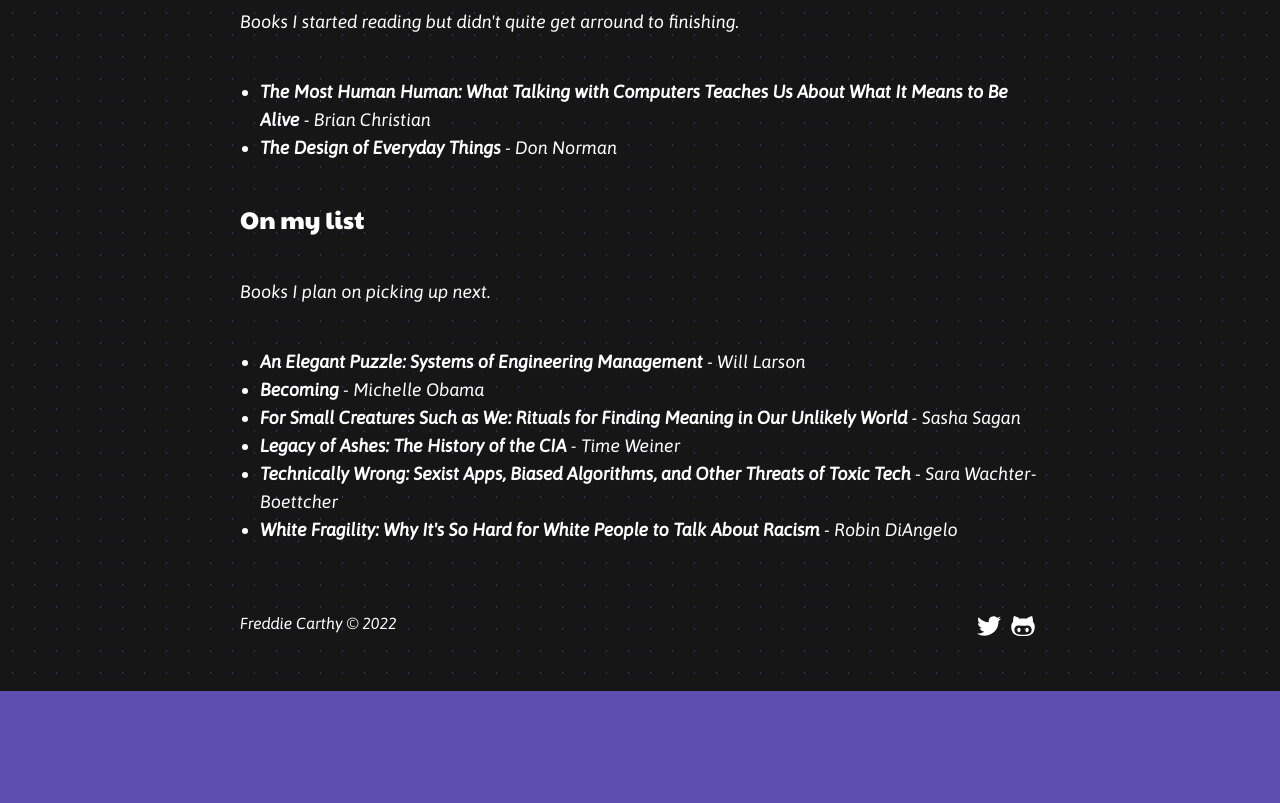
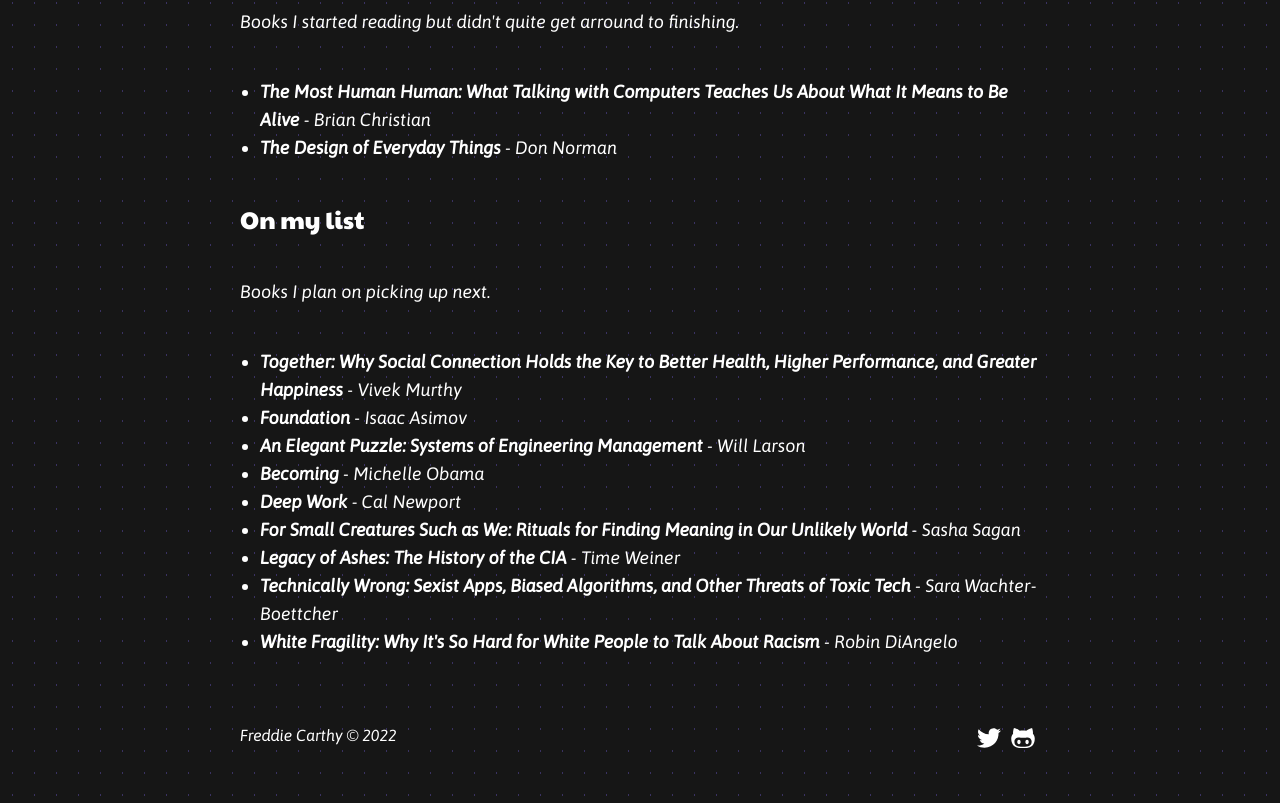
Before and after one commit to gjunkie/freddiecarthy, a Next.js app: page /reading in a window 1280 px wide. Shown: the part 2226-3029 px from the top of the page. Before the commit the page ends 2917 px from the top, so only its background shows below. Built offline with nearby package versions, Linux system fonts and the light colour scheme.

Commit message:
update reading page

```diff
--- a/pages/reading/index.tsx
+++ b/pages/reading/index.tsx
@@ -90,8 +90,11 @@ const Reading = () => (
     <Heading>On my list</Heading>
     <p>Books I plan on picking up next.</p>
     <List>
+      <li><strong>Together: Why Social Connection Holds the Key to Better Health, Higher Performance, and Greater Happiness</strong> - Vivek Murthy</li>
+      <li><strong>Foundation</strong> - Isaac Asimov</li>
       <li><strong>An Elegant Puzzle: Systems of Engineering Management</strong> - Will Larson</li>
       <li><strong>Becoming</strong> - Michelle Obama</li>
+      <li><strong>Deep Work</strong> - Cal Newport</li>
       <li><strong>For Small Creatures Such as We: Rituals for Finding Meaning in Our Unlikely World</strong> - Sasha Sagan</li>
       <li><strong>Legacy of Ashes: The History of the CIA</strong> - Time Weiner</li>
       <li><strong>Technically Wrong: Sexist Apps, Biased Algorithms, and Other Threats of Toxic Tech</strong> - Sara Wachter-Boettcher</li>
```
